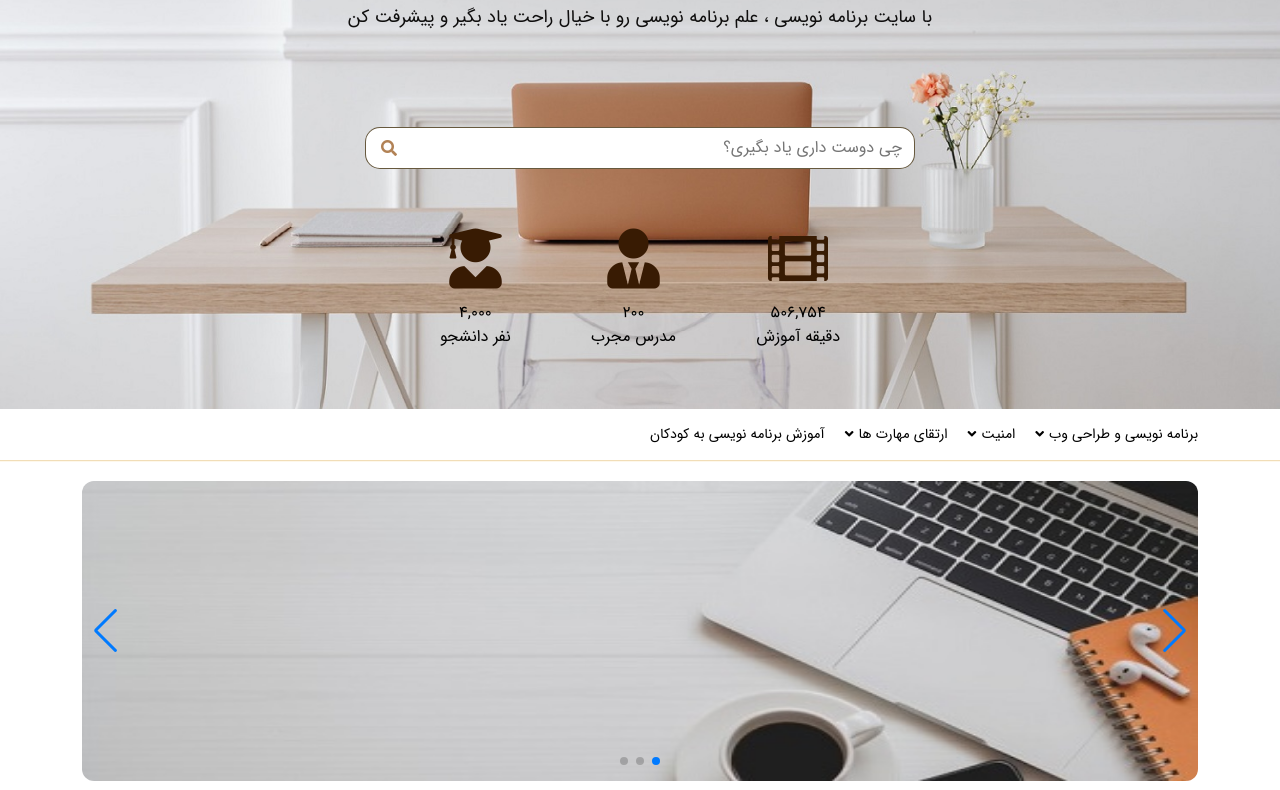
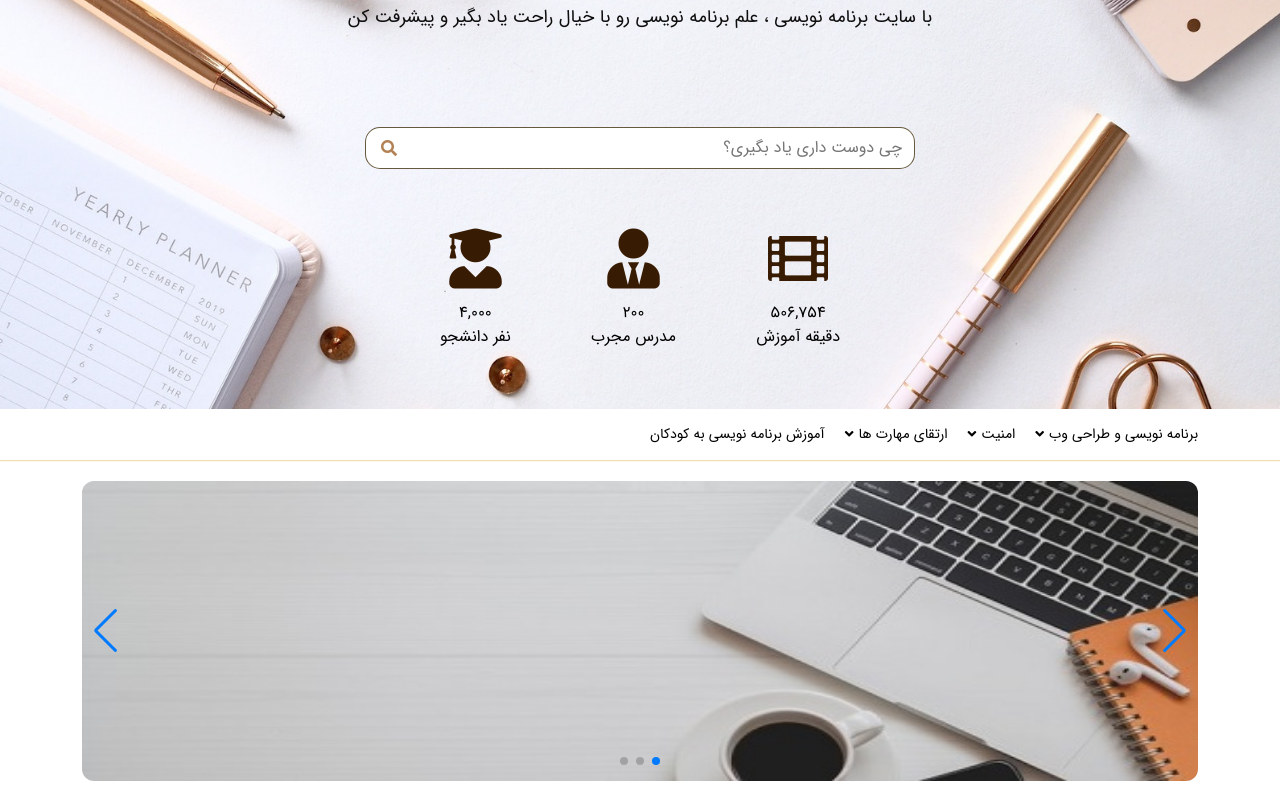
Before and after one commit to MaryaJamali/ProgrammingTrainingWebsite, a plain HTML site: page index.html in a window 1280 px wide. Shown: the part 183-973 px from the top of the page. Drawn offline with nearby package versions, Linux system fonts and the light colour scheme; files whose address does not match are found by name.

Commit message:
Change in the header code

```diff
--- a/scss/base/_variables.scss
+++ b/scss/base/_variables.scss
@@ -1,2 +1,2 @@
 $color-primary: #A78363;
-$color-overlay: rgba(141, 112, 31, 0.5);
+$color-overlay: #8d6d51;
--- a/scss/components/_header.scss
+++ b/scss/components/_header.scss
@@ -47,8 +47,8 @@
 }
 
 #header-second-section {
-    min-height: 500px;
-    background: url('/img/background.jpg');
+    min-height: 550px;
+    background: url('/img/background/background-2.jpg');
     position: relative;
     background-size: cover;
     background-position: center;
```
Also changed, not shown: css/main.min.css, img/background/background-1.jpg (renamed from img/background.jpg), img/background/background-2.jpg (added), img/background/background1.jpg (deleted), 1 other file.
